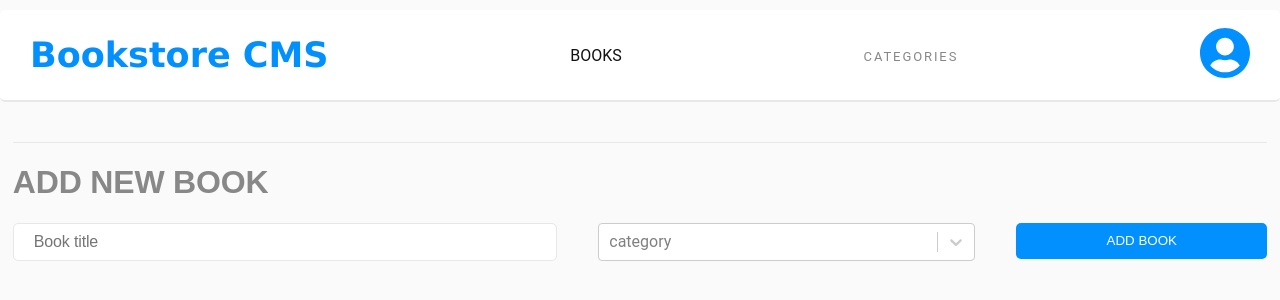
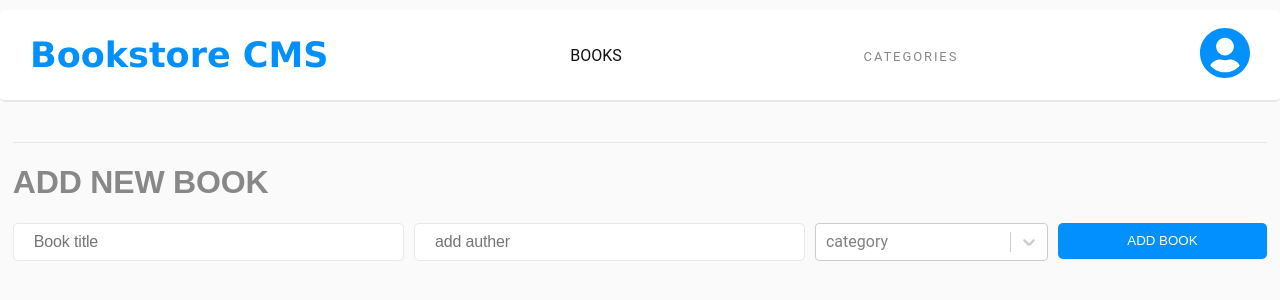
Before and after one commit to yusufnviiri/react-books, a React (Create React App) app: page / in a window 1280 px wide. Shown: the top 300 px of the page. Built offline with nearby package versions, Linux system fonts and the light colour scheme; no server answers.

Commit message:
Solve linter errors

```diff
--- a/src/components/BookInput.js
+++ b/src/components/BookInput.js
@@ -18,7 +18,7 @@ function BookInput() {
     dispatch(addBooks(book));
     setTitle('');
     setAuthor('');
-    setCategory('');
+    setCategory(' ');
     window.location.reload();
   };
   const books = useSelector((state) => state.books);
@@ -29,10 +29,9 @@ function BookInput() {
 
   const options = [
     { value: 'Fiction', label: 'Fiction' },
-    { value: 'Action', label: 'Action' },
     { value: 'Drama', label: 'Drama' },
     { value: 'Romance', label: 'Romance' },
-    { value: 'Biography', label: 'Biography' },
+    { value: 'Economy', label: 'Economy' },
   ];
 
   return (
--- a/src/components/BookItem.js
+++ b/src/components/BookItem.js
@@ -1,4 +1,3 @@
-/* eslint-disable  */
 import React from 'react';
 import { CircularProgressbar } from 'react-circular-progressbar';
 import 'react-circular-progressbar/dist/styles.css';
@@ -6,16 +5,15 @@ import { PropTypes } from 'prop-types';
 import { useDispatch } from 'react-redux';
 import { removeBook } from '../redux/books/books';
 
-
 export default function BookItem(props) {
   const dispatch = useDispatch();
   const { bookprop } = props;
   const {
     title, author, category, id,
   } = bookprop;
-  const percentage = 66;
-  const percent=Math.ceil((Math.random() * 100) + 1);
-  const chapter=Math.floor((Math.random() * 12) + 1);
+
+  const percent = Math.ceil((Math.random() * 100) + 1);
+  const chapter = Math.floor((Math.random() * 12) + 1);
 
   return (
     <div>
@@ -27,10 +25,10 @@ export default function BookItem(props) {
           <h3 className="bookTitle">{title}</h3>
           <p className="bookAuthor">{author}</p>
           <div className="bookButtons">
-          <div id='comments'>
+            <div id="comments">
               <button type="button" className="comments">Comments</button>
             </div>
-        <div id='remove'>
+            <div id="remove">
               <button
                 type="button"
                 name={id}
@@ -41,27 +39,35 @@ export default function BookItem(props) {
 
               </button>
             </div>
-        <div id='edit'>
+            <div id="edit">
 
               <button type="button" className="edit">Edit</button>
             </div>
           </div>
         </div>
-<div className='circle'>
-  <CircularProgressbar  className='circleValue' value={percent}  />
-  <div className='circleSpan'>
- <span className='circleValue'> {`${percent}%`} </span>
- <span className='circleCompleted'> completed</span>
+        <div className="circle">
+          <CircularProgressbar className="circleValue" value={percent} />
+          <div className="circleSpan">
+            <span className="circleValue">
+              {' '}
+              {`${percent}%`}
+              {' '}
+            </span>
+            <span className="circleCompleted"> completed</span>
           </div>
         </div>
 
-<div className='chapter'>
-<p className='currentChapter'> CURRENT CHAPTER</p>
-<p className='chapterValue'> Chapter {`${chapter}`}</p>
+        <div className="chapter">
+          <p className="currentChapter"> CURRENT CHAPTER</p>
+          <p className="chapterValue">
+            {' '}
+            Chapter
+            {' '}
+            {`${chapter}`}
+          </p>
           <button type="button" className="progress">UPDATE PROGESS</button>
 
         </div>
-
 
       </li>
 
@@ -71,7 +77,7 @@ export default function BookItem(props) {
 BookItem.propTypes = {
   bookprop: PropTypes.shape({
     title: PropTypes.string.isRequired,
-    author: PropTypes.string.isRequired,
+    author: PropTypes.string,
     category: PropTypes.string.isRequired,
     id: PropTypes.string.isRequired,
   }).isRequired,
--- a/src/components/BookList.js
+++ b/src/components/BookList.js
@@ -37,7 +37,7 @@ function Booklist(props) {
 }
 Booklist.propTypes = {
   bookItem: PropTypes.arrayOf(PropTypes.shape({
-    title: PropTypes.string,
+    title: PropTypes.string.isRequired,
     author: PropTypes.string.isRequired,
     category: PropTypes.string.isRequired,
 
--- a/src/index.css
+++ b/src/index.css
@@ -12,11 +12,11 @@ body {
 
 .selects {
   height: 200%;
-  width: 30%;
+  width: 20%;
 }
 
 .authorInput {
-  display: none;
+  display: block;
 }
 
 .form {
@@ -38,7 +38,8 @@ body {
 }
 
 .submitButton {
-  width: 20%;
+  width: 18%;
+  margin-left: 10px;
 }
 
 .form input {
@@ -54,7 +55,8 @@ body {
   padding: 0 20px;
   border-radius: 5px;
   align-self: stretch;
-  width: 40%;
+  margin-right: 10px;
+  width: 30%;
 }
 
 form h1 {
```
Also changed, not shown: src/redux/books/actions.js (deleted, +0 -12 lines). Lines whose indentation alone changed are shown as unchanged.
